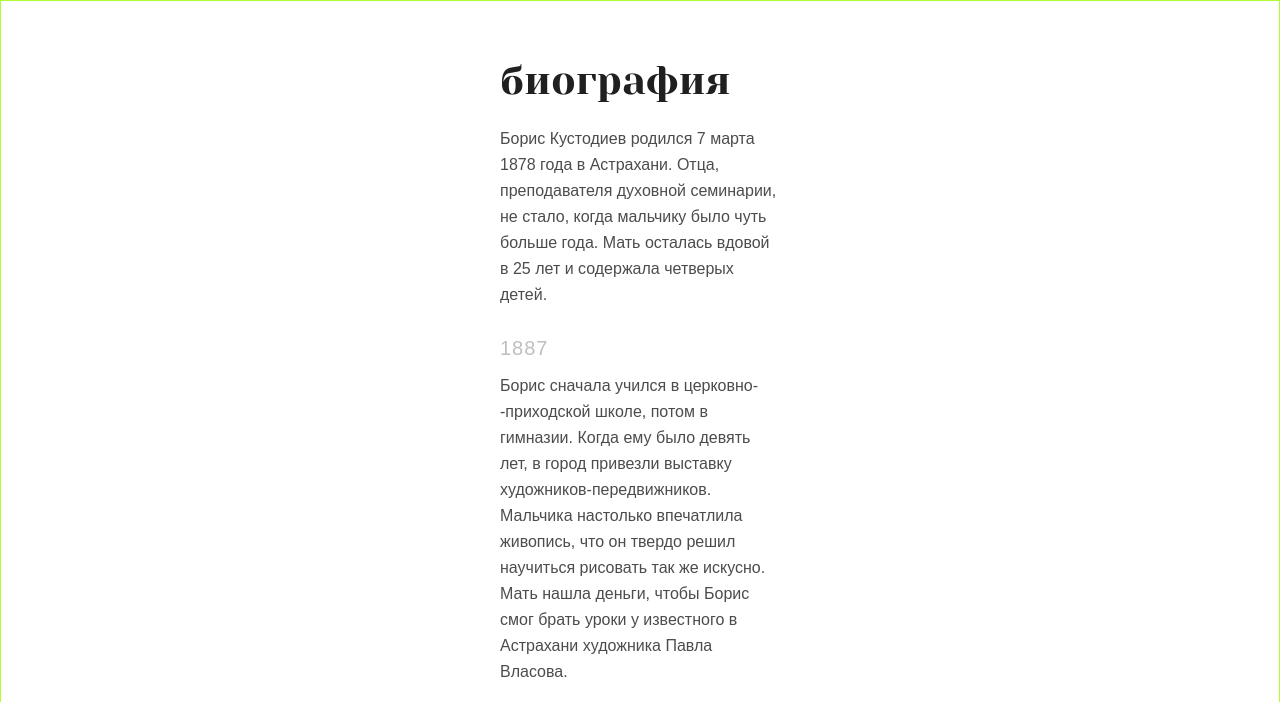
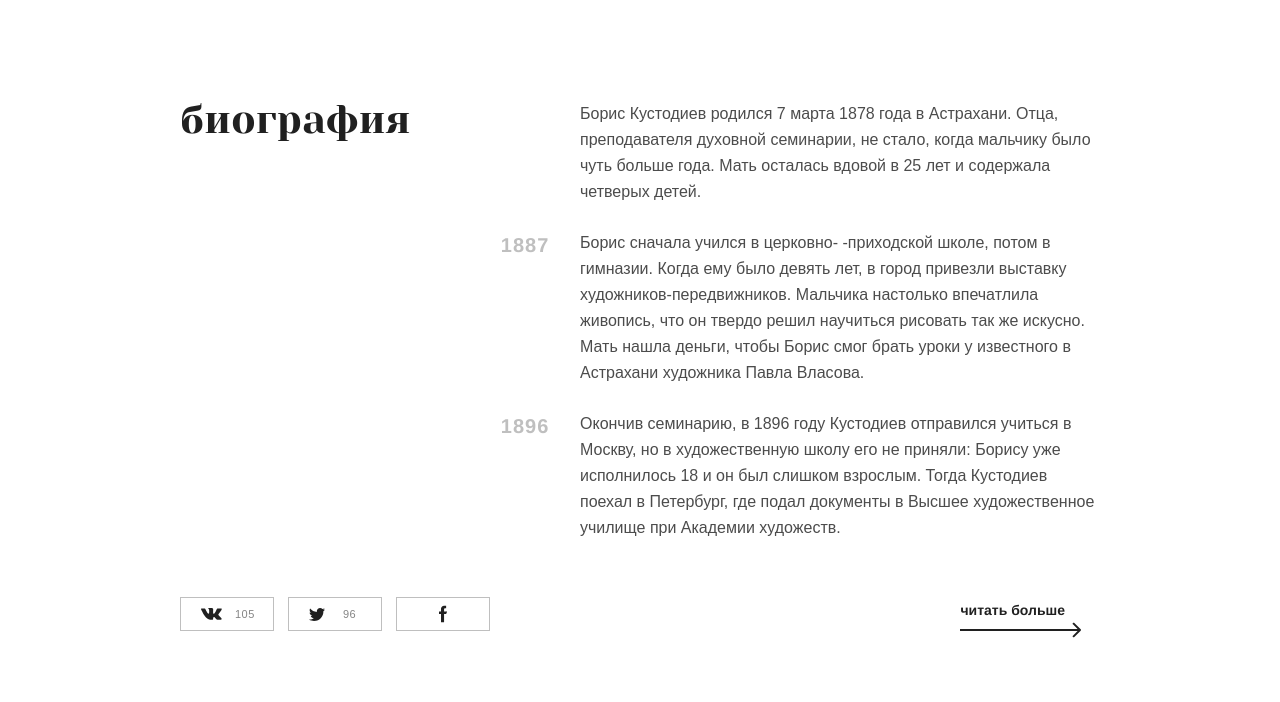
Before and after one commit to Krait5sfg/affinage, a website: page source/index.pug in a window 1280 px wide. Shown: the part 800-1502 px from the top of the page. Drawn offline with nearby package versions, Linux system fonts and the light colour scheme; files that its build step writes are made by us from their sources; a web font is replaced by a local one.

Commit message:
Секция Биография закончена

```diff
--- a/source/index.pug
+++ b/source/index.pug
@@ -23,7 +23,7 @@ body
           span(class="header__painter-years-text") 1878-1927
         div(class="header__painter-data")
           h1(class="header__painter-name") борис кустодиев
-          p(class="header__painter-about") Художник, запечатлевший на своих ярких и жизнерадостных полотнах сцены русских будней и праздников. Обладал редким безграничным талантом, которому, в первую очередь, было присуще особое чувство и восприятие родной природы./p
+          p(class="header__painter-about") Художник, запечатлевший на своих ярких и жизнерадостных полотнах сцены русских будней и праздников. Обладал редким безграничным талантом, которому, в первую очередь, было присуще особое чувство и восприятие родной природы.
       img(class="header__logo" src="./img/logo_affinage.svg" alt="Логотип" width="60" height="60")
     div(class="header__image-block")
       //- block for image
@@ -46,8 +46,10 @@ body
       a(href="" class="section-footer__link") читать больше
       ul(class="section-footer__list")
         li(class="section-footer__item")
-          a(href="" class="section-footer__link-vk" target="_blank") vk
+          a(href="http://vk.com/" class="section-footer__link-vk" target="_blank")
+          span(class="section-footer__number") 105
         li(class="section-footer__item")
-          a(href="" class="section-footer__link-tw" target="_blank") tw
+          a(href="https://twitter.com/" class="section-footer__link-tw" target="_blank")
+          span(class="section-footer__number") 96
         li(class="section-footer__item")
-          a(href="" class="section-footer__link-fb" target="_blank") fb
+          a(href="https://www.facebook.com/" class="section-footer__link-fb" target="_blank")
--- a/source/sass/blocks/biography.scss
+++ b/source/sass/blocks/biography.scss
@@ -1,12 +1,24 @@
 .biography {
   background-color: #FFFFFF;
-  border: 1px solid greenyellow;
 }
 
 .biography__wrapper {
   max-width: 320px;
   margin: 0 auto;
   padding: 60px 20px 0 20px;
+
+  @media(min-width: $desktop-width) {
+    display: flex;
+    max-width: 920px;
+    padding: 0;
+  }
+}
+
+.biography__title {
+  @media(min-width: $desktop-width) {
+    margin-top: 100px;
+    flex-basis: 235px;
+  }
 }
 
 .biography__list {
@@ -14,11 +26,19 @@
   padding: 0;
   list-style: none;
   margin-top: 25px;
+
+  @media(min-width: $desktop-width) {
+    margin-top: 96px;
+  }
 }
 
 .biography__item {
   &:nth-child(1n):not(:first-child) {
     margin-top: 20px;
+  }
+
+  @media(min-width: $desktop-width) {
+    display: flex;
   }
 }
 
@@ -28,9 +48,18 @@
 
   font-size: 20px;
   line-height: 40px;
+  font-weight: bold;
   font-family: $helvetica;
   letter-spacing: 1px;
   color: #BFBFBF;
+}
+
+.biography__year--empty,
+.biography__year {
+  @media(min-width: $desktop-width) {
+    flex-basis: 51px;
+    margin-left: 90px;
+  }
 }
 
 .biography__text {
@@ -45,11 +74,18 @@
   &:nth-child(1n):not(:first-child) {
     margin-top: 5px;
   }
+
+  @media(min-width: $desktop-width) {
+    flex-basis: 520px;
+    margin-left: auto;
+  }
 }
 
 .biography__footer {
-  max-width: 320px;
   margin: 0 auto;
   margin-top: 12px;
-  padding: 0 20px 0 20px;
+
+  @media(min-width: $desktop-width) {
+    margin-top: 18px;
+  }
 }
--- a/source/sass/blocks/section-footer.scss
+++ b/source/sass/blocks/section-footer.scss
@@ -1,3 +1,15 @@
+.section-footer {
+  max-width: 320px;
+  padding: 0 20px 57px 20px;
+
+  @media(min-width: $desktop-width) {
+    display: flex;
+    max-width: 920px;
+    padding: 0;
+    padding-bottom: 95px;
+  }
+}
+
 .section-footer__link {
   position: relative;
 
@@ -19,5 +31,123 @@
 
     background-image: url("../img/arrow-icon.svg");
     background-repeat: no-repeat;
+
+    @media(min-width: $desktop-width) {
+      top: 32px;
+    }
+  }
+
+  @media(min-width: $desktop-width) {
+    margin-left: auto;
+    align-self: flex-end;
+    margin-right: 35px;
+    margin-bottom: 5px;
   }
 }
+
+.section-footer__list {
+  margin: 0;
+  padding: 0;
+  list-style: none;
+  margin-top: 38px;
+
+  @media(min-width: $desktop-width) {
+    order: -1;
+  }
+}
+
+.section-footer__item {
+  position: relative;
+
+  display: inline-block;
+
+  &:nth-child(1n):not(:last-child) {
+    margin-right: 10px;
+  }
+}
+
+.section-footer__link-vk,
+.section-footer__link-tw,
+.section-footer__link-fb {
+  position: relative;
+  display: block;
+  width: 84px;
+  height: 34px;
+
+  border: 0.5px solid #BFBFBF;
+
+  @media(min-width: $desktop-width) {
+    width: 94px;
+  }
+}
+
+.section-footer__link-vk {
+  &::before {
+    position: absolute;
+    content: "";
+    top: 10px;
+    left: 16px;
+
+    width: 21px;
+    height: 12px;
+
+    background-image: url("../img/vk-icon.svg");
+    background-repeat: no-repeat;
+
+    @media(min-width: $desktop-width) {
+      left: 20px;
+    }
+  }
+}
+
+.section-footer__link-tw {
+  &::before {
+    position: absolute;
+    content: "";
+    top: 10px;
+    left: 17px;
+
+    width: 16px;
+    height: 13px;
+
+    background-image: url("../img/tw-icon.svg");
+    background-repeat: no-repeat;
+
+    @media(min-width: $desktop-width) {
+      left: 20px;
+    }
+  }
+}
+
+.section-footer__link-fb {
+  &::before {
+    position: absolute;
+    content: "";
+    top: 50%;
+    left: 50%;
+
+    transform: translate(-50%, -50%);
+
+    width: 9px;
+    height: 18px;
+
+    background-image: url("../img/fb-icon.svg");
+    background-repeat: no-repeat;
+  }
+}
+
+.section-footer__number {
+  position: absolute;
+  top: 11px;
+  left: 50px;
+
+  font-style: normal;
+  font-size: 11px;
+  font-family: $helvetica;
+  letter-spacing: 0.5px;
+  color: #848484;
+
+  @media(min-width: $desktop-width) {
+    left: 55px;
+  }
+}
```
Also changed, not shown: source/img/fb-icon.svg (added), source/img/tw-icon.svg (added), source/img/vk-icon.svg (added), source/index.html.
